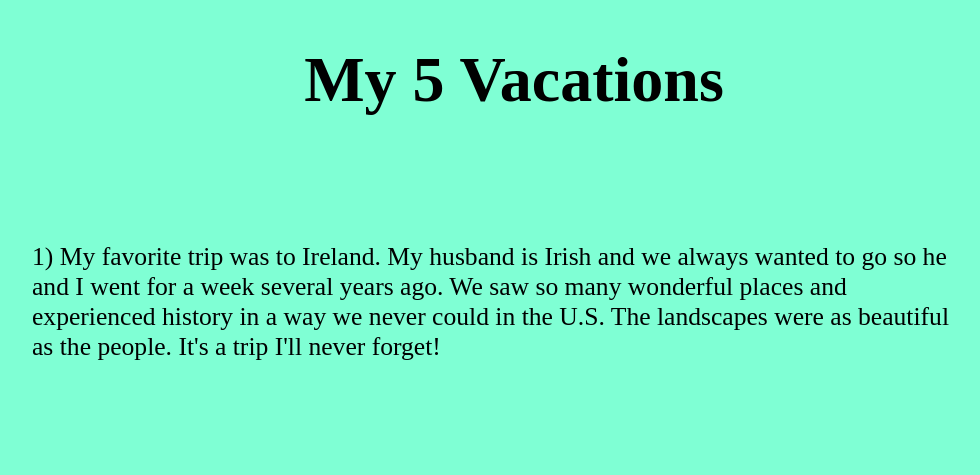
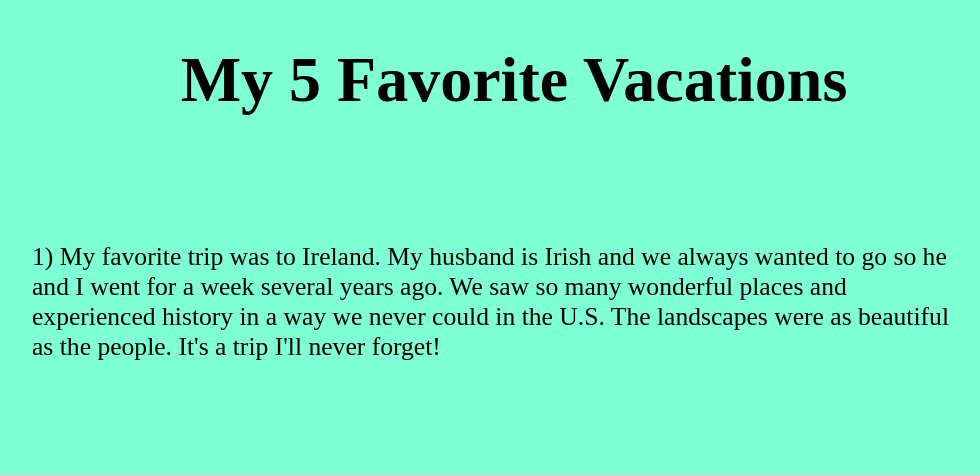
Before and after one commit to searly5/html-me-something, a plain HTML site: page index.html in a window 1280 px wide. Shown: the top 475 px of the page, without its empty margins (126-1106 px from the left). Drawn offline with Linux system fonts and the light colour scheme.

Commit message:
readded favorite

```diff
--- a/index.html
+++ b/index.html
@@ -8,7 +8,7 @@
    </head>
 
    <body>
-<h1 style = "font-size:5vw"><b>My 5  Vacations</b></h1>
+<h1 style = "font-size:5vw"><b>My 5 Favorite Vacations</b></h1>
 
 <p style = "font-size:2vw"> 1)  My favorite trip was to Ireland.  My husband is Irish and we always wanted to go so he and I went for a week several years ago.
 We saw so many wonderful places and experienced history in a way we never could in the U.S.
```
